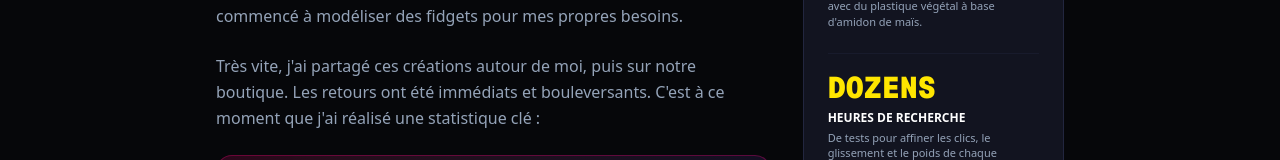
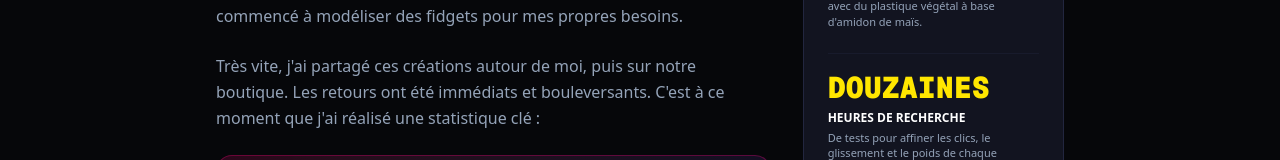
Before and after one commit to Vivien274/boussolesensorielle, a Next.js app: page /a-propos in a window 1280 px wide. Shown: the part 696-856 px from the top of the page. Built offline with nearby package versions, Linux system fonts and the light colour scheme.

Commit message:
fix: translate statistic label DOZENS to DOUZAINES

```diff
--- a/app/a-propos/page.tsx
+++ b/app/a-propos/page.tsx
@@ -115,7 +115,7 @@ export default function AboutPage() {
             </div>
 
             <div className="border-t border-spoolio-dark-border/40 pt-4 space-y-1">
-              <span className="text-3xl font-black text-spoolio-yellow font-mono block">DOZENS</span>
+              <span className="text-3xl font-black text-spoolio-yellow font-mono block">DOUZAINES</span>
               <span className="text-xs font-bold text-white uppercase block">Heures de Recherche</span>
               <p className="text-[11px] text-spoolio-text-muted mt-0.5 leading-snug">
                 De tests pour affiner les clics, le glissement et le poids de chaque engrenage.
```
